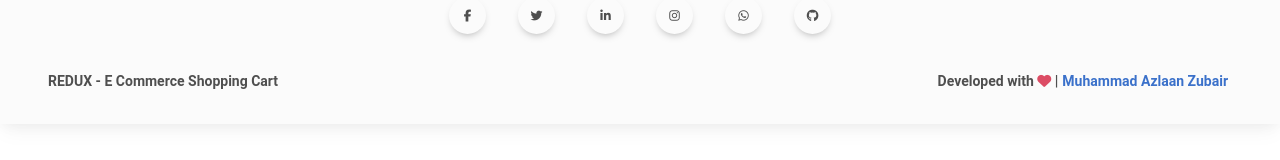
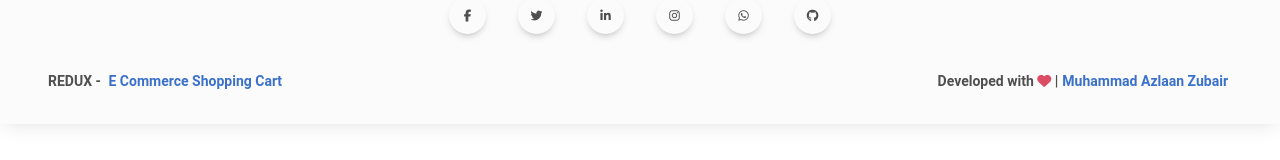
Before and after one commit to mdazlaanzubair/Learn-Redux, a React (Vite) app: page /cart in a window 1280 px wide. Shown: the part 194-354 px from the top of the page. Built offline with nearby package versions, Linux system fonts and the light colour scheme.

Commit message:
footer link updated

```diff
--- a/src/pages/common_components/Footer.jsx
+++ b/src/pages/common_components/Footer.jsx
@@ -69,7 +69,17 @@ const Footer = () => {
 
       {/* <!-- Copyright --> */}
       <div className="text-center p-3 d-flex align-items-center justify-content-between px-5">
-        <p className="fw-bold small">REDUX - E Commerce Shopping Cart</p>
+        <p className="fw-bold small">
+          REDUX -{" "}
+          <a
+            className="link mx-1"
+            href="https://github.com/mdazlaanzubair/Learn-Redux"
+            target="_blank"
+            title="Source Code"
+          >
+            E Commerce Shopping Cart
+          </a>
+        </p>
         <p className="fw-bold small">
           Developed with <i className="fas fa-heart text-danger"></i> |
           <a
```
